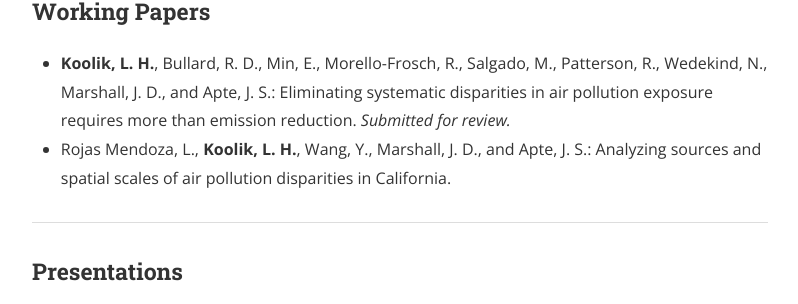
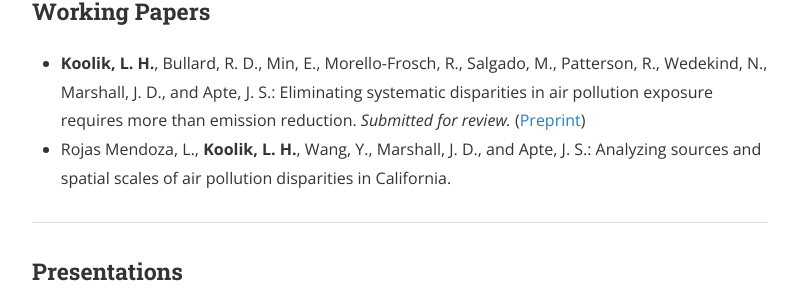
Before and after one commit to lkoolik/lkoolik.github.io, a Jekyll site: the page built from research.md, in a window 1280 px wide and 900 px high, scrolled down 598 px. Shown: the part 151-455 px from the top of the window, without its empty margins (240-1038 px from the left). Built offline with Jekyll 4.4.1, drawn with Linux system fonts in a browser that asks for light colours; nearby versions of some CDN libraries.

Commit message:
Update research.md

```diff
--- a/research.md
+++ b/research.md
@@ -20,7 +20,7 @@
 
 <h3>Working Papers</h3>
 <ul>
-  <li><b>Koolik, L. H.</b>, Bullard, R. D., Min, E., Morello-Frosch, R., Salgado, M., Patterson, R., Wedekind, N., Marshall, J. D., and Apte, J. S.: Eliminating systematic disparities in air pollution exposure requires more than emission reduction. <i>Submitted for review.</i> </li>
+  <li><b>Koolik, L. H.</b>, Bullard, R. D., Min, E., Morello-Frosch, R., Salgado, M., Patterson, R., Wedekind, N., Marshall, J. D., and Apte, J. S.: Eliminating systematic disparities in air pollution exposure requires more than emission reduction. <i>Submitted for review.</i> (<a href="https://doi.org/10.26434/chemrxiv-2025-793ps">Preprint</a>) </li>
   <li>Rojas Mendoza, L., <b>Koolik, L. H.</b>, Wang, Y., Marshall, J. D., and Apte, J. S.: Analyzing sources and spatial scales of air pollution disparities in California.</li>
 </ul>
 
```
